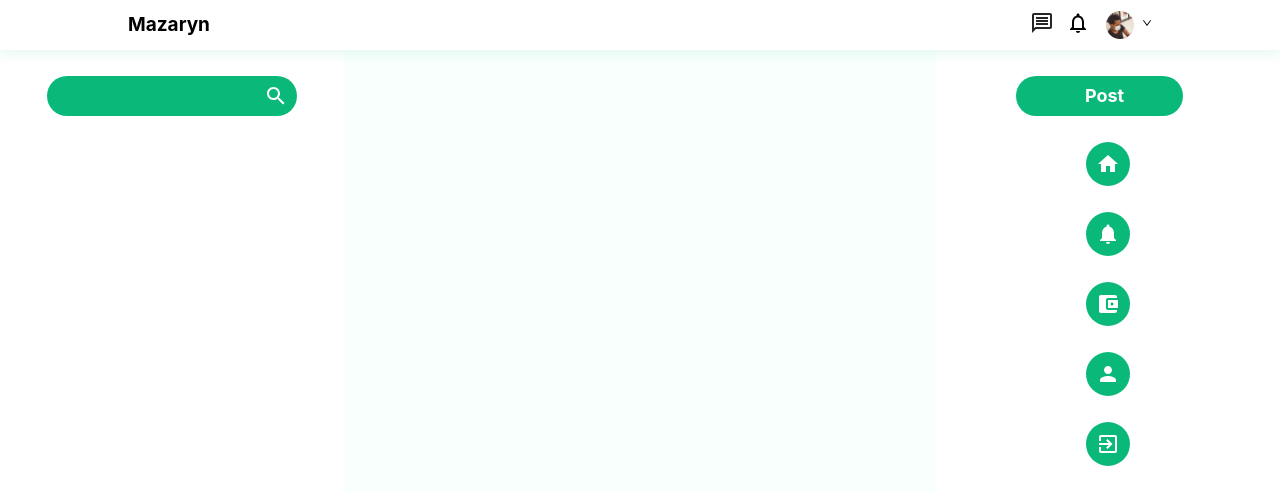
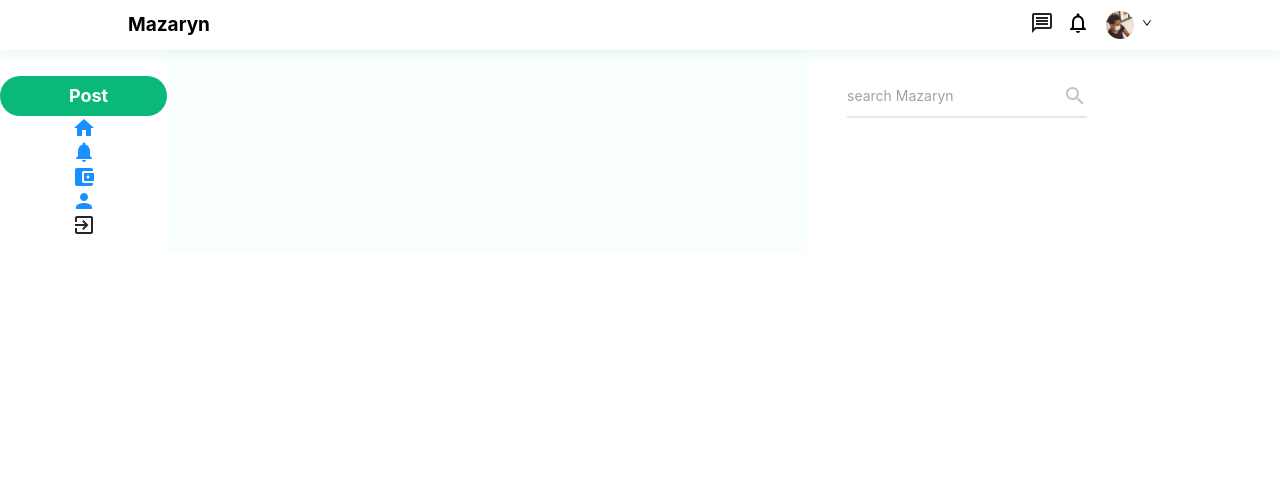
Before and after one commit to aiden77mori/mazaryn-frontend, a React (Create React App) app: page /wallet in a window 1280 px wide. Shown: the top 504 px of the page. Built offline with nearby package versions, Linux system fonts and the light colour scheme; sample sign-in values are in the browser's storage.

Commit message:
repositioned the components in the left and right panels to match the prototype and styled the search bar in the right panel

```diff
--- a/package.json
+++ b/package.json
@@ -11,7 +11,6 @@
     "@testing-library/user-event": "^12.6.2",
     "antd": "^4.16.13",
     "cors-anywhere": "^0.4.4",
-    "node-sass": "^4.14.1",
     "react": "^17.0.1",
     "react-dom": "^17.0.1",
     "react-redux": "^7.2.5",
@@ -21,6 +20,7 @@
     "redux": "^4.1.1",
     "redux-devtools-extension": "^2.13.9",
     "redux-thunk": "^2.3.0",
+    "sass": "^1.49.0",
     "web-vitals": "^0.2.4"
   },
   "scripts": {
--- a/src/components/left pane/LeftPane.css
+++ b/src/components/left pane/LeftPane.css
@@ -1,4 +1,37 @@
-.leftPane{
-    width: 29%;
-    height: 100%;
+
+/*brought pver*/
+/* .searchInput{
+    border:none;
+    background-color: #E9D8FD;
+    width: 272px;
+    height: 40px;
+    border-radius: 64px ;
+} */
+
+/*
+    input search
+*/
+.search{
+    height: 2.5rem;
+    width: 15.625rem;
+    border-radius: 64px;
+    padding-left: 10px;
+    margin: 0 auto;
+    background-color: #0AB97A;
+    color: #fff;
+
+    display: flex;
+    flex-direction: row;
+    align-items: center;
 }
+
+.searchInput{
+    height: 28px;
+    width: 100%;
+    border-style: none;
+    background: none;
+}
+
+.searchIcon{
+    width: 3.125rem;
+}
--- a/src/components/left pane/LeftPane.js
+++ b/src/components/left pane/LeftPane.js
@@ -1,13 +1,51 @@
 import './LeftPane.css';
 import React from 'react';
-import Search from './search/Search.js';
+import { Link } from 'react-router-dom';
+import HomeIcon from '@material-ui/icons/Home';
+import NotificationsIcon from '@material-ui/icons/Notifications';
+import AccountBalanceWalletIcon from '@material-ui/icons/AccountBalanceWallet';
+import PersonIcon from '@material-ui/icons/Person';
+import ExitToAppIcon from '@material-ui/icons/ExitToApp';
+import PostCard from './PostCard/PostCard';
 
-function LeftPane(){
-    return(
-        <div className='leftPane pt-19'>
-            <Search />
+function LeftPane(props){
+    const logout = () => {
+        localStorage.removeItem("auth_token")
+        props.history.push("/login")
+      }
+
+      return (
+        <div className='rightPane pt-19'>
+          <PostCard />
+          <nav>
+            <ul className="rightPaneUl">
+              <li>
+                <Link to='/'>
+                  <HomeIcon />
+                </Link>
+              </li>
+              <li>
+                <Link to='/notifications'>
+                  <NotificationsIcon />
+                </Link>
+              </li>
+              <li>
+                <Link to='/wallet'>
+                  <AccountBalanceWalletIcon />
+                </Link>
+              </li>
+              <li>
+                <Link to='/profile'>
+                  <PersonIcon />
+                </Link>
+              </li>
+              <li onClick={logout} className="cursor-pointer">
+                <ExitToAppIcon />
+              </li>
+            </ul>
+          </nav>
         </div>
-    );
+      );
 }
 
 export default LeftPane;
--- a/src/components/left pane/search/Search.css
+++ /dev/null
@@ -1,35 +0,0 @@
-/* .searchInput{
-    border:none;
-    background-color: #E9D8FD;
-    width: 272px;
-    height: 40px;
-    border-radius: 64px ;
-} */
-
-/*
-    input search
-*/
-.search{
-    height: 2.5rem;
-    width: 15.625rem;
-    border-radius: 64px;
-    padding-left: 10px;
-    margin: 0 auto;
-    background-color: #0AB97A;
-    color: #fff;
-
-    display: flex;
-    flex-direction: row;
-    align-items: center;
-}
-
-.searchInput{
-    height: 28px;
-    width: 100%;
-    border-style: none;
-    background: none;
-}
-
-.searchIcon{
-    width: 3.125rem;
-}
--- a/src/components/right pane/RightPane.css
+++ b/src/components/right pane/RightPane.css
@@ -1,26 +1,4 @@
-.rightPane{
+.leftPane{
     width: 29%;
     height: 100%;
 }
-
-nav{
-    padding-top: 1.625rem;
-}
-
-.rightPaneUl > li{
-    height: 2.75rem;
-    width: 2.75rem;
-    border-radius: 50%;
-    background-color: #0AB97A;
-    margin-bottom: 1.625rem;
-    margin-left: auto;
-    margin-right: auto;
-    color: #fff;
-    display: flex;
-    align-items: center;
-    justify-content: center;
-}
-
-.rightPane a {
-    color: #fff;
-}
--- a/src/components/right pane/RightPane.js
+++ b/src/components/right pane/RightPane.js
@@ -1,51 +1,14 @@
-import './RightPane.css';
+//import './RightPane.css';
 import React from 'react';
-import { Link } from 'react-router-dom';
-import HomeIcon from '@material-ui/icons/Home';
-import NotificationsIcon from '@material-ui/icons/Notifications';
-import AccountBalanceWalletIcon from '@material-ui/icons/AccountBalanceWallet';
-import PersonIcon from '@material-ui/icons/Person';
-import ExitToAppIcon from '@material-ui/icons/ExitToApp';
-import PostCard from './PostCard/PostCard';
+import Search from './search/Search.js';
 
-const RightPane = (props) => {
-  const logout = () => {
-    localStorage.removeItem("auth_token")
-    props.history.push("/login")
-  }
+const RightPane = () => {
 
-  return (
-    <div className='rightPane pt-19'>
-      <PostCard />
-      <nav>
-        <ul className="rightPaneUl">
-          <li>
-            <Link to='/'>
-              <HomeIcon />
-            </Link>
-          </li>
-          <li>
-            <Link to='/notifications'>
-              <NotificationsIcon />
-            </Link>
-          </li>
-          <li>
-            <Link to='/wallet'>
-              <AccountBalanceWalletIcon />
-            </Link>
-          </li>
-          <li>
-            <Link to='/profile'>
-              <PersonIcon />
-            </Link>
-          </li>
-          <li onClick={logout} className="cursor-pointer">
-            <ExitToAppIcon />
-          </li>
-        </ul>
-      </nav>
+  return(
+    <div className=' pt-19 w-1/4 flex flex-col items-center'>
+        <Search />
     </div>
-  );
+);
 }
 
 export default RightPane;
--- /dev/null
+++ b/src/components/right pane/search/Search.css
@@ -0,0 +1,3 @@
+.magnifying > svg{
+    color: #C4C4C4;
+}
--- a/src/components/left pane/search/Search.js
+++ b/src/components/right pane/search/Search.js
@@ -4,9 +4,9 @@
 
 function Search(){
     return(
-        <div className='search'>
-            <input className='searchInput' placeholder={''}/>
-            <div className='searchIcon'>
+        <div className=' w-3/4 border-b-2 border-[#C4C4C4] py-2 flex flex-row'>
+            <input className=' w-full focus:outline-none' placeholder={'search Mazaryn'}/>
+            <div className='magnifying'>
                 <SearchIcon />
             </div>
         </div>
```
Also changed, not shown: src/components/left pane/PostCard/PostCard.css (renamed from src/components/right pane/PostCard/PostCard.css), src/components/left pane/PostCard/PostCard.js (renamed from src/components/right pane/PostCard/PostCard.js), 1 other file (tests, documents, lock files or other folders).
